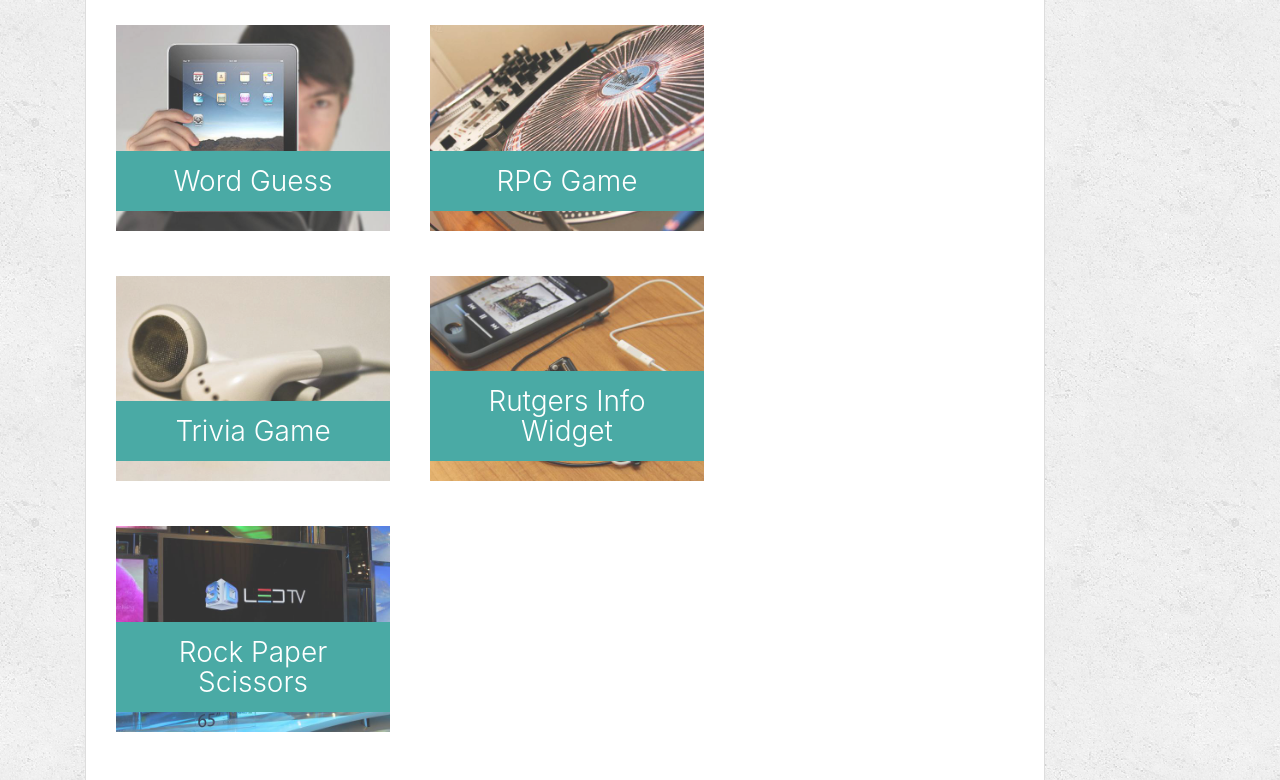
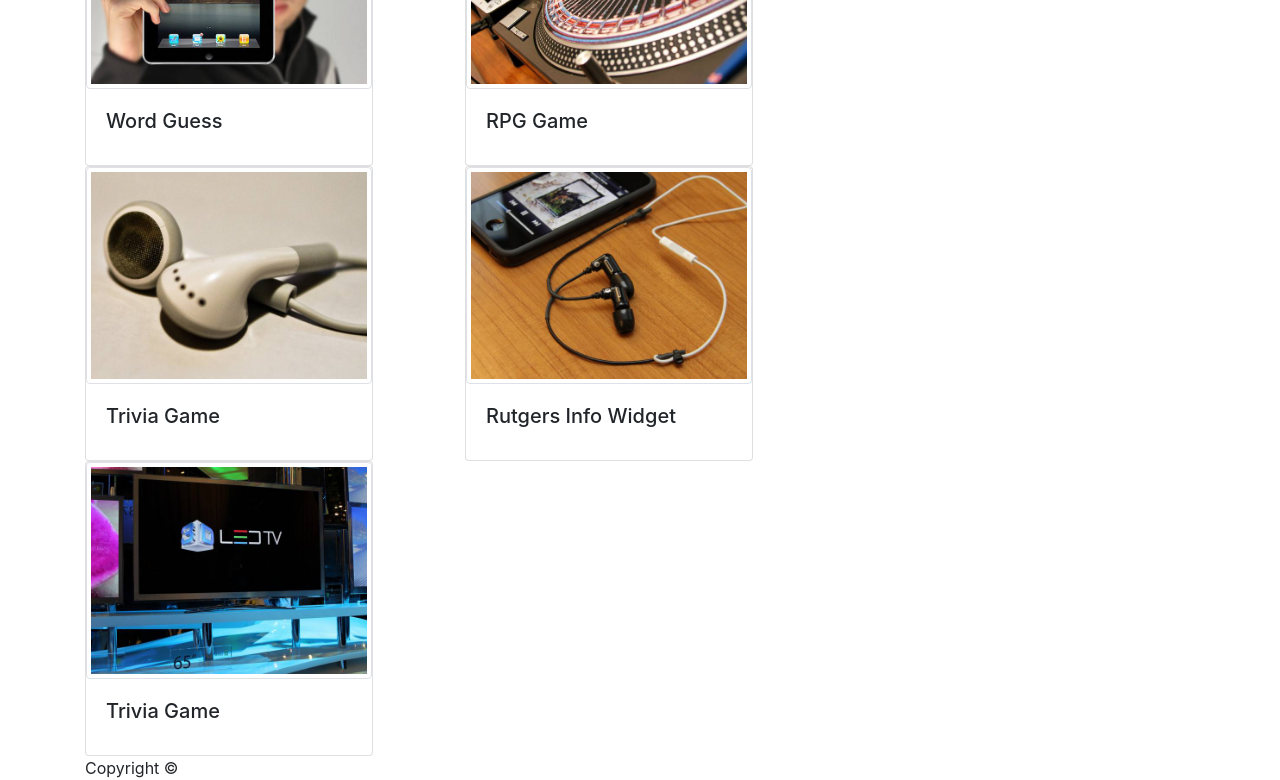
Before and after one commit to arif2301/Bootstrap-Portfolio, a plain HTML site: page portfolio.html in a window 1280 px wide. Shown: the part 235-1015 px from the top of the page. Drawn offline with nearby package versions, Linux system fonts and the light colour scheme.

Commit message:
portfolio page completed

```diff
--- a/portfolio.html
+++ b/portfolio.html
@@ -4,57 +4,90 @@
 <head>
   <meta charset="UTF-8">
   <title>Portfolio | Arifur Rahman</title>
-  <link rel="stylesheet" type="text/css" href="assets/css/style.css">
   <link rel="stylesheet" href="https://maxcdn.bootstrapcdn.com/bootstrap/4.0.0/css/bootstrap.min.css">
 
 </head>
 
 <body>
+  <nav class="navbar navbar-expand-lg navbar-dark bg-dark">
+    <span class="navbar-brand mb-1 h1">Arifur Rahman</span>
+      <button class="navbar-toggler" type="button" data-toggle="collapse" data-target="#navbarSupportedContent"
+        aria-controls="navbarSupportedContent" aria-expanded="false" aria-label="Toggle navigation">
+        <span class="navbar-toggler-icon"></span>
+      </button>
+      <div class="collapse navbar-collapse" id="navbarSupportedContent">
+        <ul class="nav navbar-nav navbar-right">
+          <li class="nav-item">
+            <a class="nav-link" href="index.html">About</a>
+          </li>
+          <li class="nav-item">
+            <a class="nav-link" href="portfolio.html">Portfolio</a>
+          </li>
+          <li class="nav-item">
+            <a class="nav-link" href="contact.html">Contact</a>
+          </li>
+        </ul>
+      </div>
+  </nav>
 
-  <header id="masthead">
+
+
+  <!--projects listed in 2 columns-->
   <div class="container">
-      <a href="index.html" id="logo">Your Name</a>
-      <nav>
-        <a href="index.html">About</a>
-        <a href="portfolio.html">Portfolio</a>
-        <a href="contact.html">Contact</a>
-      </nav>
+    <div class= "row">
+      <h2>Portfolio</h2>
     </div>
-  </header>
-
-  <div id="main-container" class="container">
-    <section class="main-section">
-      <h1>Portfolio</h1>
-
-      <div class="work">
-        <img src="assets/images/technics-q-c-640-480-1.jpg" alt="Word Guess">
-
-        <h3>Word Guess</h3>
+    <!-- word guess and rpg game-->
+    <div class="row">
+      <div class="col-md-4">
+        <div class="card" style="width: 18rem;">
+          <img src = "assets/images/technics-q-c-640-480-1.jpg" alt="game image 1" class="img-thumbnail">
+          <div class="card-body">
+            <h5 class="card-title">Word Guess</h5>
           </div>
-      <div class="work">
-        <img src="assets/images/technics-q-c-640-480-2.jpg" alt="RPG Game">
-
-        <h3>RPG Game</h3>
         </div>
-      <div class="work">
-        <img src="assets/images/technics-q-c-640-480-5.jpg" alt="Trivia Game">
-
-        <h3>Trivia Game</h3>
       </div>
-      <div class="work">
-        <img src="assets/images/technics-q-c-640-480-7.jpg" alt="Rutgers Info Widget">
-
-        <h3>Rutgers Info Widget</h3>
+      <div class="col-md-4">
+        <div class="card" style="width: 18rem;">
+          <img src = "assets/images/technics-q-c-640-480-2.jpg" alt="game image 1" class="img-thumbnail">
+          <div class="card-body">
+            <h5 class="card-title">RPG Game</h5>
           </div>
-      <div class="work">
-        <img src="assets/images/technics-q-c-640-480-9.jpg" alt="Rock Paper Scissors">
-
-        <h3>Rock Paper Scissors</h3>
+        </div>
+      </div>
+    </div>
+    <!-- Trivia Game and Rutgers Info Widget-->
+    <div class="row">
+      <div class="col-md-4">
+        <div class="card" style="width: 18rem;">
+          <img src = "assets/images/technics-q-c-640-480-5.jpg" alt="game image 5" class="img-thumbnail">
+          <div class="card-body">
+            <h5 class="card-title">Trivia Game</h5>
+          </div>
+        </div>
+      </div>
+      <div class="col-md-4">
+        <div class="card" style="width: 18rem;">
+          <img src = "assets/images/technics-q-c-640-480-7.jpg" alt="game image 7" class="img-thumbnail">
+          <div class="card-body">
+            <h5 class="card-title">Rutgers Info Widget</h5>
+          </div>
+        </div>
+      </div>
+    </div>
+    <!-- Rock Paper Scissors-->
+    <div class="row">
+      <div class="col-md-4">
+        <div class="card" style="width: 18rem;">
+          <img src = "assets/images/technics-q-c-640-480-9.jpg" alt="game image 9" class="img-thumbnail">
+          <div class="card-body">
+            <h5 class="card-title">Trivia Game</h5>
+          </div>
+        </div>
+      </div>
+    </div>
   </div>
 
-    </section>
-
-  </div>
 
   <footer>
     <div class="container">
```
Lines whose indentation alone changed are shown as unchanged.
